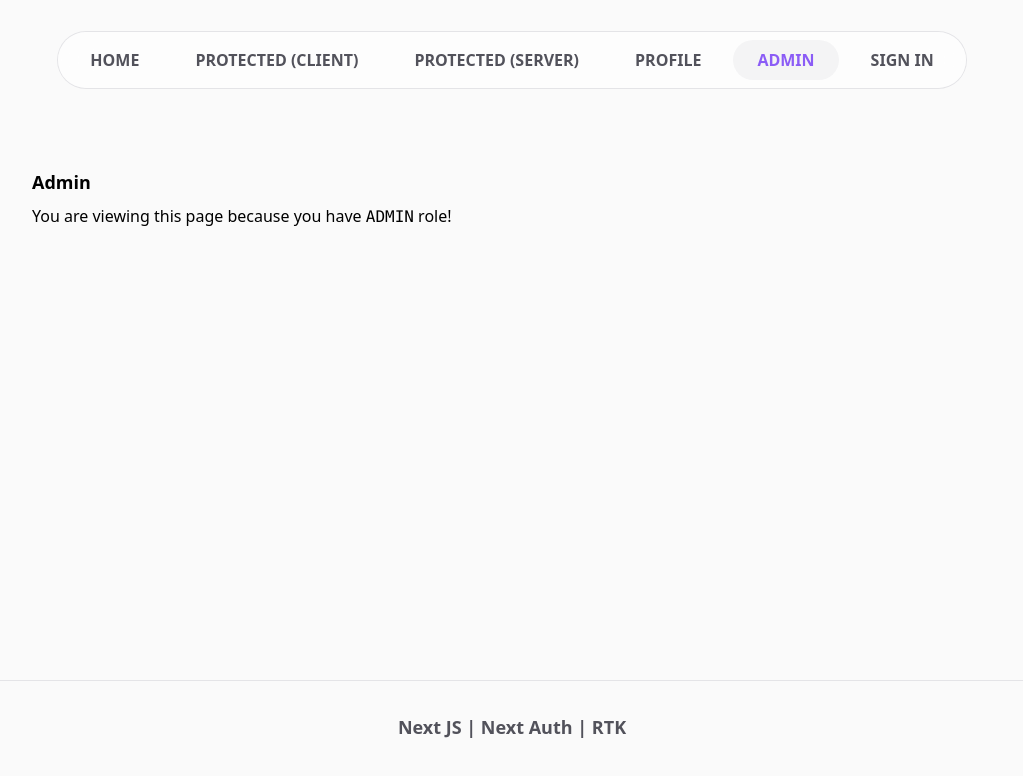
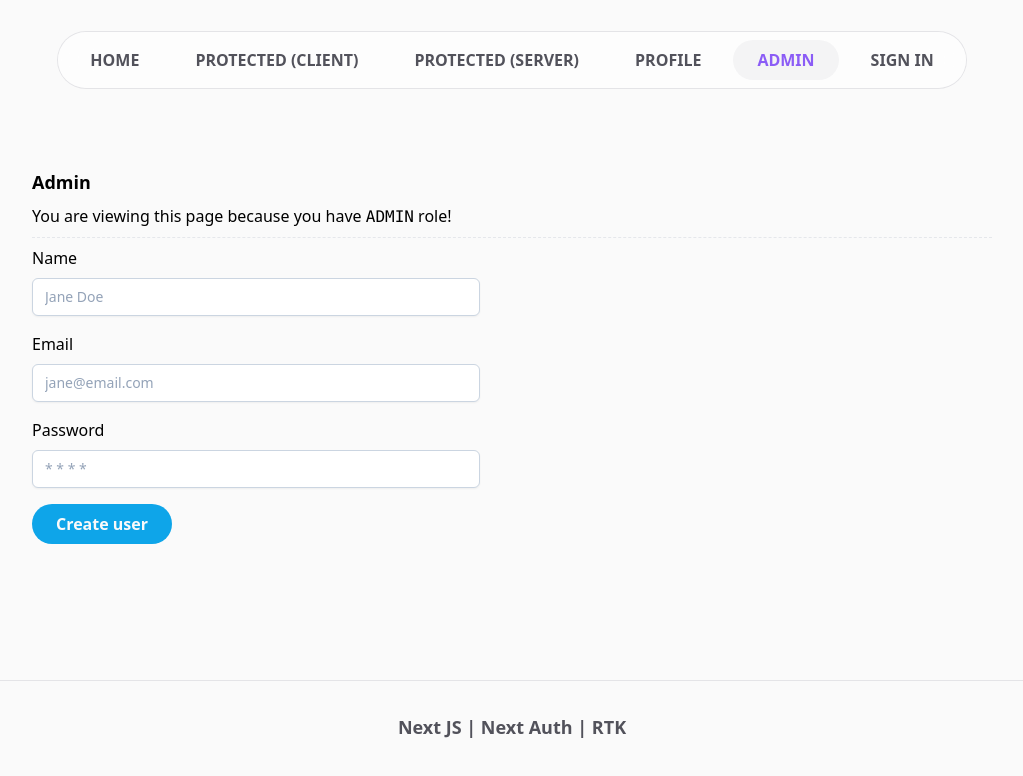
Before and after one commit to imRHB/next-auth-rtk, a Next.js app: page /admin in a window 1280 px wide. Shown: the top 776 px of the page, without its empty margins (128-1151 px from the left). Built offline with nearby package versions, Linux system fonts and the light colour scheme; no server answers.

Commit message:
feat: :rocket: user creation added by admin

```diff
--- a/package.json
+++ b/package.json
@@ -12,7 +12,10 @@
     "dependencies": {
         "@auth/mongodb-adapter": "^2.0.4",
         "@reduxjs/toolkit": "^1.9.7",
+        "bcrypt": "^5.1.1",
+        "dotenv": "^16.3.1",
         "mongodb": "^6.3.0",
+        "mongoose": "^8.0.1",
         "next": "13.5.4",
         "next-auth": "^4.24.5",
         "react": "^18.2.0",
--- /dev/null
+++ b/src/app/(components)/NewUserForm.jsx
@@ -0,0 +1,115 @@
+"use client";
+
+import { useRouter } from "next/navigation";
+import { useState } from "react";
+
+export default function NewUserForm() {
+    const router = useRouter();
+
+    const [formData, setFormData] = useState({});
+    const [errorMessage, setErrorMessage] = useState("");
+    const [successMessage, setSuccessMessage] = useState("");
+
+    const handleChange = (evt) => {
+        const value = evt.target.value;
+        const name = evt.target.name;
+
+        setFormData((prevState) => ({
+            ...prevState,
+            [name]: value,
+        }));
+    };
+
+    const handleFormSubmit = async (evt) => {
+        evt.preventDefault();
+
+        setErrorMessage("");
+        setSuccessMessage("");
+
+        const res = await fetch("/api/users", {
+            method: "POST",
+            headers: {
+                "Content-Type": "application/json",
+            },
+            body: JSON.stringify(formData),
+        });
+
+        if (!res.ok) {
+            const response = await res.json();
+            setSuccessMessage("");
+            setErrorMessage(response.message);
+        } else {
+            const response = await res.json();
+            setErrorMessage("");
+            setSuccessMessage(response.message);
+            router.refresh();
+            // router.push("/");
+        }
+    };
+
+    return (
+        <section>
+            <form onSubmit={handleFormSubmit} className="max-w-md space-y-4">
+                <div className="flex flex-col space-y-2">
+                    <label htmlFor="name">Name</label>
+                    <input
+                        type="text"
+                        name="name"
+                        id="name"
+                        className="block w-full px-3 py-2 border border-slate-300 rounded-md text-sm shadow-sm placeholder-slate-400
+      focus:outline-none focus:border-sky-500 focus:ring-1 focus:ring-sky-500"
+                        onChange={handleChange}
+                        value={formData.name}
+                        placeholder="Jane Doe"
+                        required
+                    />
+                </div>
+                <div className="flex flex-col space-y-2">
+                    <label htmlFor="email">Email</label>
+                    <input
+                        type="email"
+                        name="email"
+                        id="email"
+                        className="block w-full px-3 py-2 border border-slate-300 rounded-md text-sm shadow-sm placeholder-slate-400
+      focus:outline-none focus:border-sky-500 focus:ring-1 focus:ring-sky-500"
+                        onChange={handleChange}
+                        value={formData.email}
+                        placeholder="jane@email.com"
+                        required
+                    />
+                </div>
+                <div className="flex flex-col space-y-2">
+                    <label htmlFor="password">Password</label>
+                    <input
+                        type="password"
+                        name="password"
+                        id="password"
+                        className="block w-full px-3 py-2 border border-slate-300 rounded-md text-sm shadow-sm placeholder-slate-400
+      focus:outline-none focus:border-sky-500 focus:ring-1 focus:ring-sky-500"
+                        onChange={handleChange}
+                        value={formData.password}
+                        placeholder="* * * *"
+                        required
+                    />
+                </div>
+
+                <input
+                    type="submit"
+                    className="my-2 px-6 py-2 font-semibold text-zinc-50 bg-sky-500 hover:bg-sky-600 focus:ring-2 focus:ring-sky-500 ring-offset-1 rounded-full cursor-pointer"
+                    value="Create user"
+                />
+            </form>
+
+            <div className="my-4">
+                {successMessage && (
+                    <p className="font-semibold text-green-500">
+                        {successMessage}
+                    </p>
+                )}
+                {errorMessage && (
+                    <p className="font-semibold text-red-500">{errorMessage}</p>
+                )}
+            </div>
+        </section>
+    );
+}
--- /dev/null
+++ b/src/app/(models)/User.js
@@ -0,0 +1,20 @@
+import mongoose, { Schema } from "mongoose";
+require("dotenv").config();
+
+mongoose.connect(process.env.MONGODB_URI);
+mongoose.Promise = global.Promise;
+
+const userSchema = new Schema(
+    {
+        name: String,
+        email: String,
+        password: String,
+    },
+    {
+        timestamps: true,
+    }
+);
+
+module.exports = mongoose.models.User || mongoose.model("User", userSchema);
+
+// export default User;
--- a/src/app/admin/page.jsx
+++ b/src/app/admin/page.jsx
@@ -1,3 +1,5 @@
+import NewUserForm from "../(components)/NewUserForm";
+
 export const metadata = {
     title: "Admin",
     description: "Admin page",
@@ -13,6 +15,8 @@ export default async function AdminPage() {
                     You are viewing this page because you have{" "}
                     <code>ADMIN</code> role!
                 </p>
+                <div className="border-t border-dashed my-4" />
+                <NewUserForm />
             </div>
         </section>
     );
--- /dev/null
+++ b/src/app/api/users/route.js
@@ -0,0 +1,42 @@
+import bcrypt from "bcrypt";
+import { NextResponse } from "next/server";
+
+import User from "@/app/(models)/User";
+
+export async function POST(req) {
+    try {
+        const userData = await req.json();
+
+        // confirm data exists
+        if (!userData?.email || !userData?.password) {
+            return NextResponse.json(
+                { message: "All fields are required" },
+                { status: 400 }
+            );
+        }
+
+        // check duplicate email address
+        const duplicateEmail = await User.findOne({ email: userData.email })
+            .lean()
+            .exec();
+
+        if (duplicateEmail) {
+            return NextResponse.json(
+                { message: "Email is already exists" },
+                { status: 409 }
+            );
+        }
+
+        const hashPassword = await bcrypt.hash(userData.password, 12);
+        userData.password = hashPassword;
+
+        await User.create(userData);
+        return NextResponse.json(
+            { message: "New user created" },
+            { status: 201 }
+        );
+    } catch (error) {
+        console.error(error);
+        return NextResponse.json({ message: "Error", error }, { status: 500 });
+    }
+}
```
Also changed, not shown: 1 other file (tests, documents, lock files or other folders).
